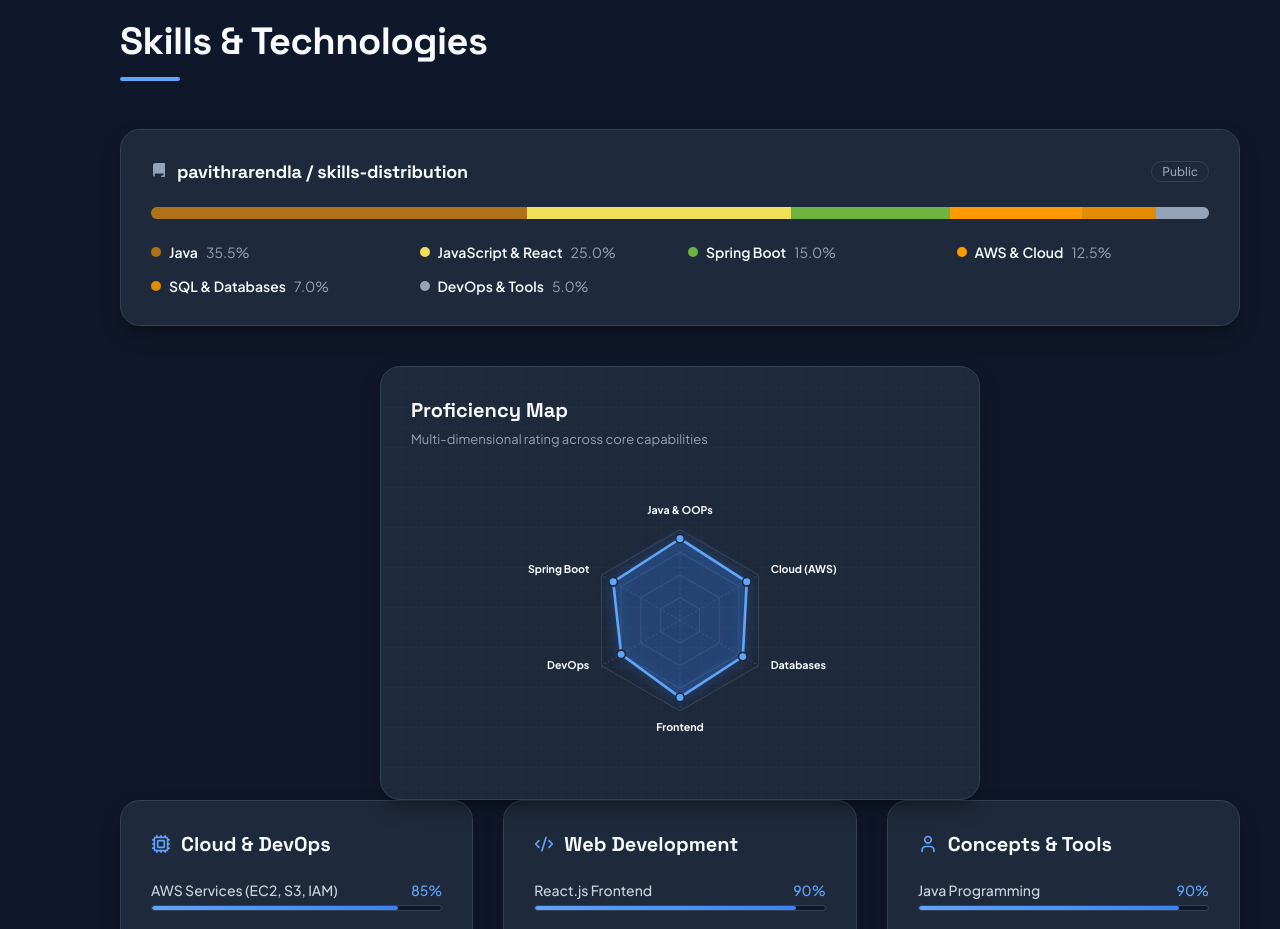
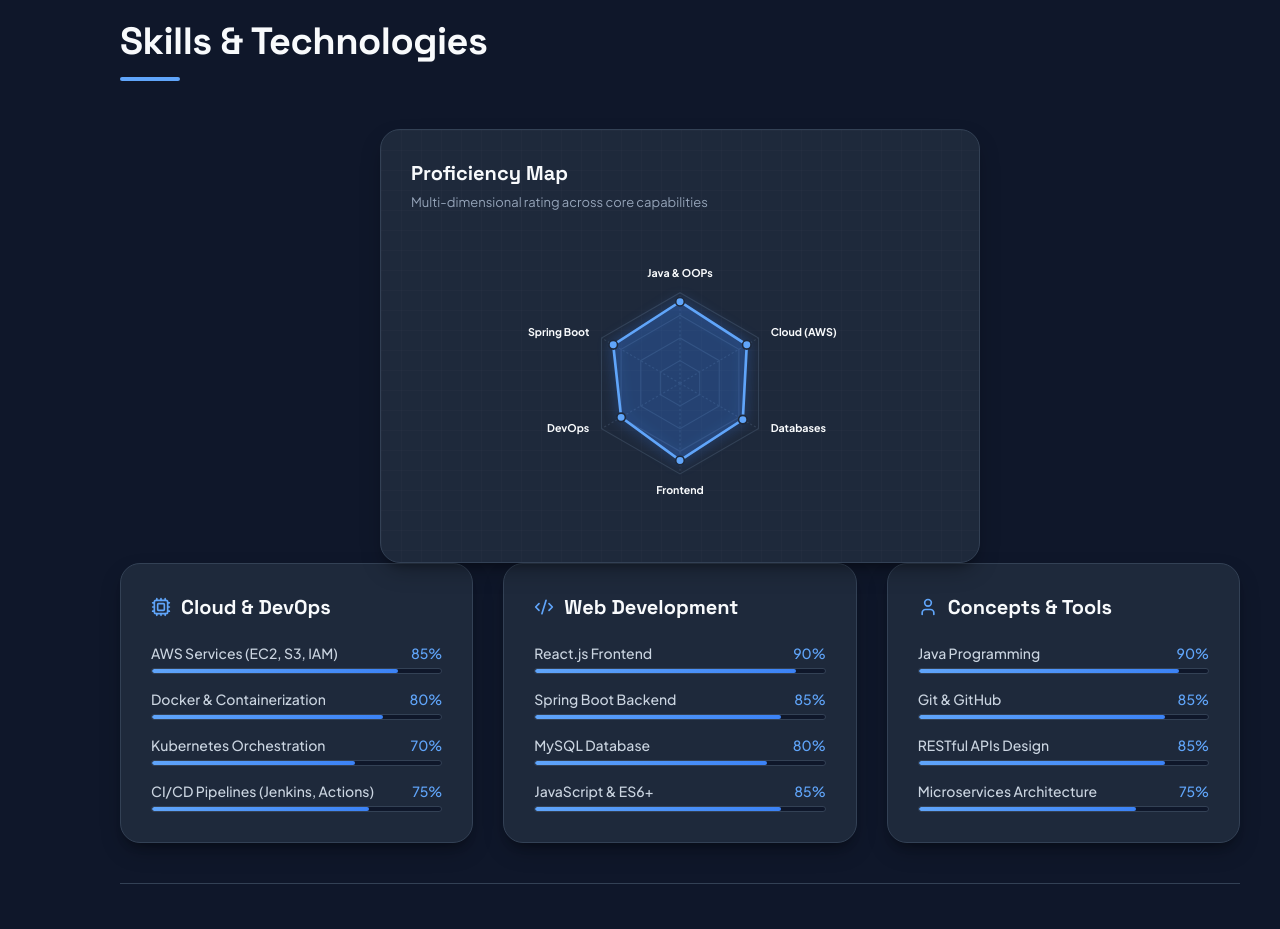
Before and after one commit to pavithrarendla/Personal-Portfolio, a React (Vite) app: page / in a window 1280 px wide. Shown: the part 2160-3089 px from the top of the page. Built offline with nearby package versions, Linux system fonts and the light colour scheme.

Commit message:
Remove GitHub-style repository languages bar card

```diff
--- a/src/App.jsx
+++ b/src/App.jsx
@@ -348,60 +348,7 @@ function App() {
             <h2>Skills & Technologies</h2>
           </div>
 
-          {/* GitHub-style Languages Card */}
-          <div className="github-skills-card animate-fade-in">
-            <div className="github-card-header">
-              <div className="github-card-title-box">
-                <svg className="github-repo-icon" viewBox="0 0 16 16" width="16" height="16" fill="currentColor">
-                  <path d="M2 2.5A2.5 2.5 0 014.5 0h8.75a.75.75 0 01.75.75v12.5a.75.75 0 01-.75.75h-2.5a.75.75 0 110-1.5h1.75v-2h-8a1 1 0 00-.714 1.7.75.75 0 01-1.072 1.05A2.495 2.495 0 012 11.5v-9zm10.5-1V9h-8c-.356 0-.694.074-1 .208V2.5a1 1 0 011-1h8z"></path>
-                </svg>
-                <span className="github-repo-name">pavithrarendla / skills-distribution</span>
-              </div>
-              <span className="github-public-badge">Public</span>
-            </div>
 
-            <div className="github-languages-bar">
-              <div className="lang-segment" style={{ width: '35.5%', backgroundColor: '#b07219' }} title="Java: 35.5%"></div>
-              <div className="lang-segment" style={{ width: '25.0%', backgroundColor: '#f1e05a' }} title="JavaScript & React: 25.0%"></div>
-              <div className="lang-segment" style={{ width: '15.0%', backgroundColor: '#6db33f' }} title="Spring Boot: 15.0%"></div>
-              <div className="lang-segment" style={{ width: '12.5%', backgroundColor: '#ff9900' }} title="AWS & Cloud: 12.5%"></div>
-              <div className="lang-segment" style={{ width: '7.0%', backgroundColor: '#e38c00' }} title="SQL & Databases: 7.0%"></div>
-              <div className="lang-segment" style={{ width: '5.0%', backgroundColor: 'var(--text-muted)' }} title="DevOps & Tools: 5.0%"></div>
-            </div>
-
-            <div className="github-languages-legend">
-              <div className="legend-item">
-                <span className="legend-dot" style={{ backgroundColor: '#b07219' }}></span>
-                <span className="legend-name">Java</span>
-                <span className="legend-percent">35.5%</span>
-              </div>
-              <div className="legend-item">
-                <span className="legend-dot" style={{ backgroundColor: '#f1e05a' }}></span>
-                <span className="legend-name">JavaScript & React</span>
-                <span className="legend-percent">25.0%</span>
-              </div>
-              <div className="legend-item">
-                <span className="legend-dot" style={{ backgroundColor: '#6db33f' }}></span>
-                <span className="legend-name">Spring Boot</span>
-                <span className="legend-percent">15.0%</span>
-              </div>
-              <div className="legend-item">
-                <span className="legend-dot" style={{ backgroundColor: '#ff9900' }}></span>
-                <span className="legend-name">AWS & Cloud</span>
-                <span className="legend-percent">12.5%</span>
-              </div>
-              <div className="legend-item">
-                <span className="legend-dot" style={{ backgroundColor: '#e38c00' }}></span>
-                <span className="legend-name">SQL & Databases</span>
-                <span className="legend-percent">7.0%</span>
-              </div>
-              <div className="legend-item">
-                <span className="legend-dot" style={{ backgroundColor: 'var(--text-muted)' }}></span>
-                <span className="legend-name">DevOps & Tools</span>
-                <span className="legend-percent">5.0%</span>
-              </div>
-            </div>
-          </div>
           {/* Interactive Skills Dashboard (Radar) */}
           <div className="skills-dashboard animate-fade-in" style={{ display: 'flex', justifyContent: 'center' }}>
             {/* Right Card: Proficiency Map Radar */}
```
